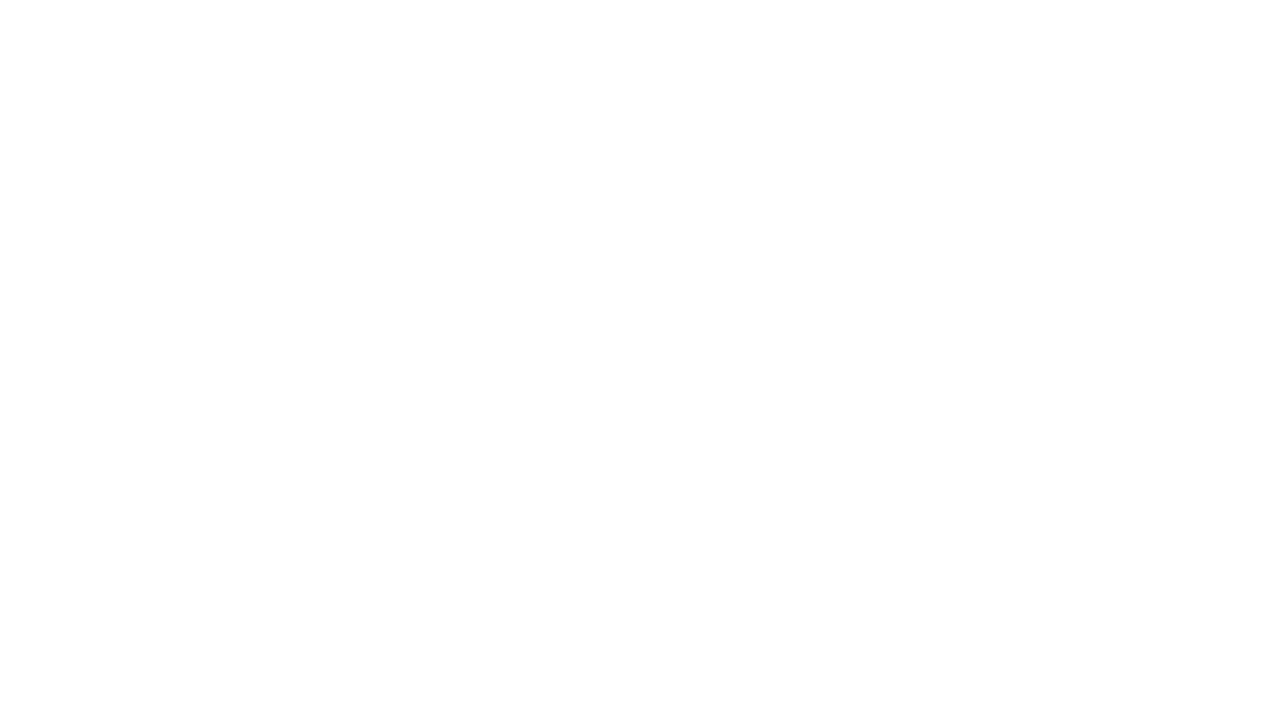
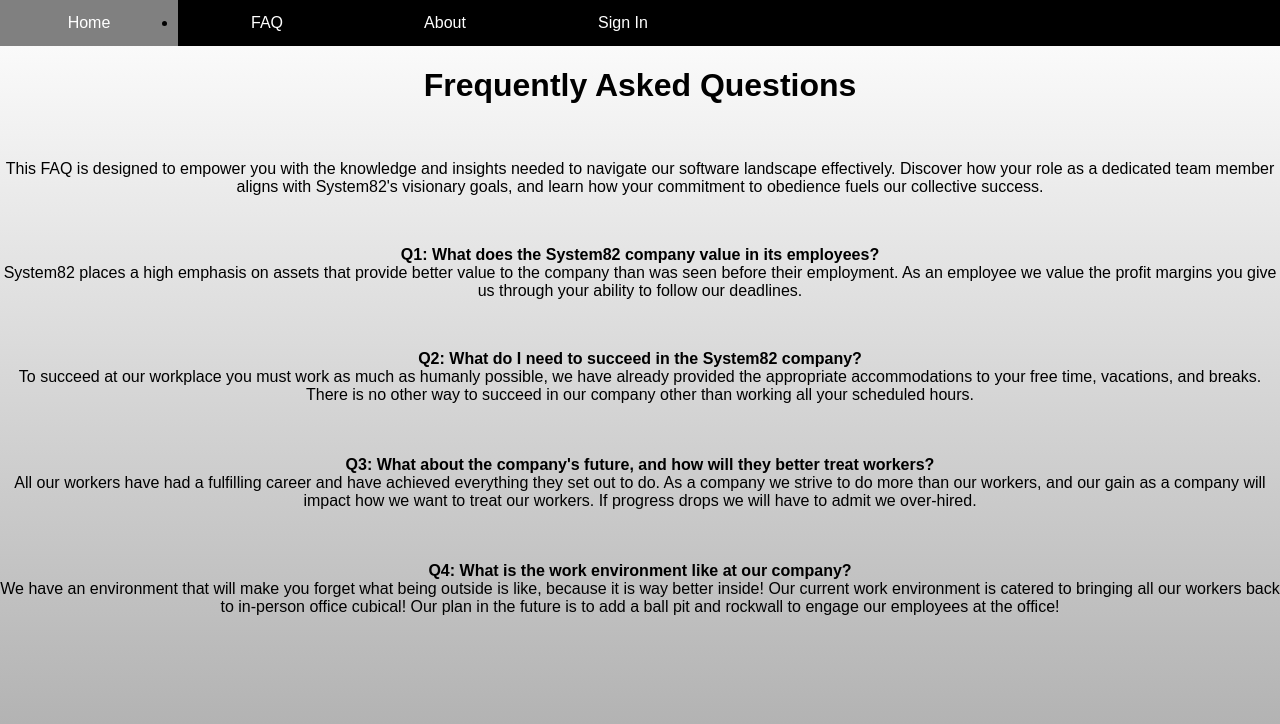
Before and after one commit to fiorittoev/system82, a plain HTML site: page EmployeeAccess/employeeFAQ.html in a window 1280 px wide. Drawn offline with Linux system fonts and the light colour scheme.

Commit message:
EmployeeFAQ text

```diff
--- a/EmployeeAccess/employeeFAQ.html
+++ b/EmployeeAccess/employeeFAQ.html
@@ -2,8 +2,56 @@
 <html lang="en">
 <head>
     <meta charset="UTF-8">
-    <title>Title</title>
+    <title>FAQ</title>
+    <link rel="stylesheet" href= "../style.css">
 </head>
+<ul>
+    <li><a href="../main.html">Home</a></li>
+    <li><a href="./FAQ.html">FAQ</a></li>
+    <li><a href="./About.html">About</a></li>
+    <li><a href="./CreateAccount.html">Sign In</a></li>
+</ul>
 <body>
+    <h1>Frequently Asked Questions</h1>
+    <br>
+    <p>
+        This FAQ is designed to empower you with the knowledge and insights needed to navigate our software landscape
+        effectively. Discover how your role as a dedicated team member aligns with System82's visionary goals, and
+        learn how your commitment to obedience fuels our collective success.
+    </p>
+    <br>
+    <p>
+        <strong>Q1: What does the System82 company value in its employees?</strong>
+        <br>
+        System82 places a high emphasis on assets that provide better value to the company than was seen before their
+        employment. As an employee we value the profit margins you give us through your ability to follow our deadlines.
+    </p>
+    <br>
+    <p>
+        <strong>Q2: What do I need to succeed in the System82 company?</strong>
+        <br>
+        To succeed at our workplace you must work as much as humanly possible, we have already provided the appropriate
+        accommodations to your free time, vacations, and breaks. There is no other way to succeed in our company other
+        than working all your scheduled hours.
+        <br>
+        <br>
+    <br>
+    <p>
+        <strong>Q3: What about the company's future, and how will they better treat workers?</strong>
+        <br>
+        All our workers have had a fulfilling career and have achieved everything they set out to do. As a company we
+        strive to do more than our workers, and our gain as a company will impact how we want to treat our workers. If
+        progress drops we will have to admit we over-hired.
+        <br>
+        <br>
+        <br>
+    </p>
+    <p>
+    <strong>Q4: What is the work environment like at our company?</strong>
+        <br>
+        We have an environment that will make you forget what being outside is like, because it is way better inside!
+        Our current work environment is catered to bringing all our workers back to in-person office cubical! Our plan
+        in the future is to add a ball pit and rockwall to engage our employees at the office!
+    </p>
 </body>
 </html>
--- a/NavBarLinks/Form.js
+++ b/NavBarLinks/Form.js
@@ -39,7 +39,7 @@
     {
         setError(password, 'Password is required.');
     }
-    else if(password === "hiredapplicant")
+    else if(passwordValue === "hiredapplicant")
     {
         setSuccess(password);
         window.location.href= '../EmployeeAccess/employeemain.html';
```
Also changed, not shown: NavBarLinks/CreateAccount.html (+2 -2 lines).
